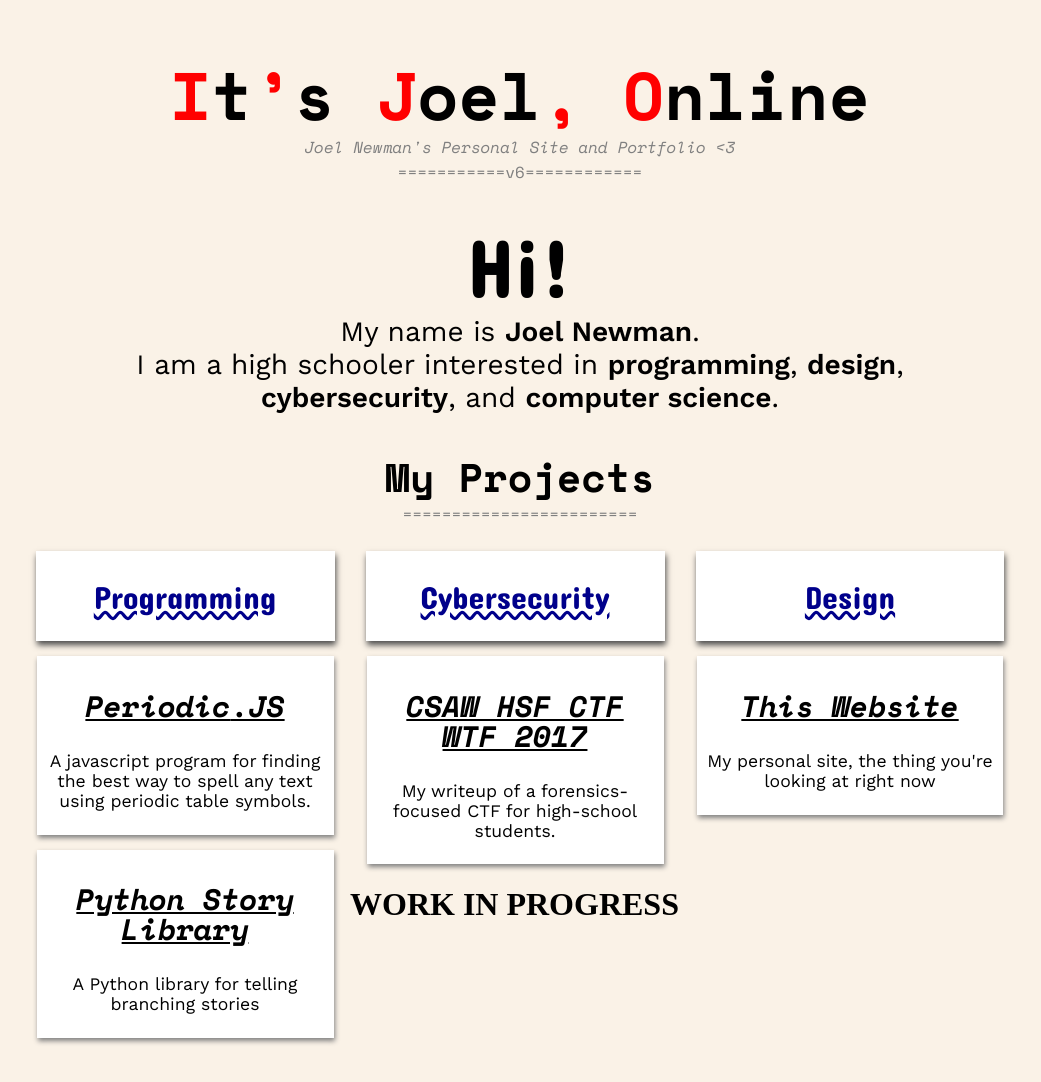
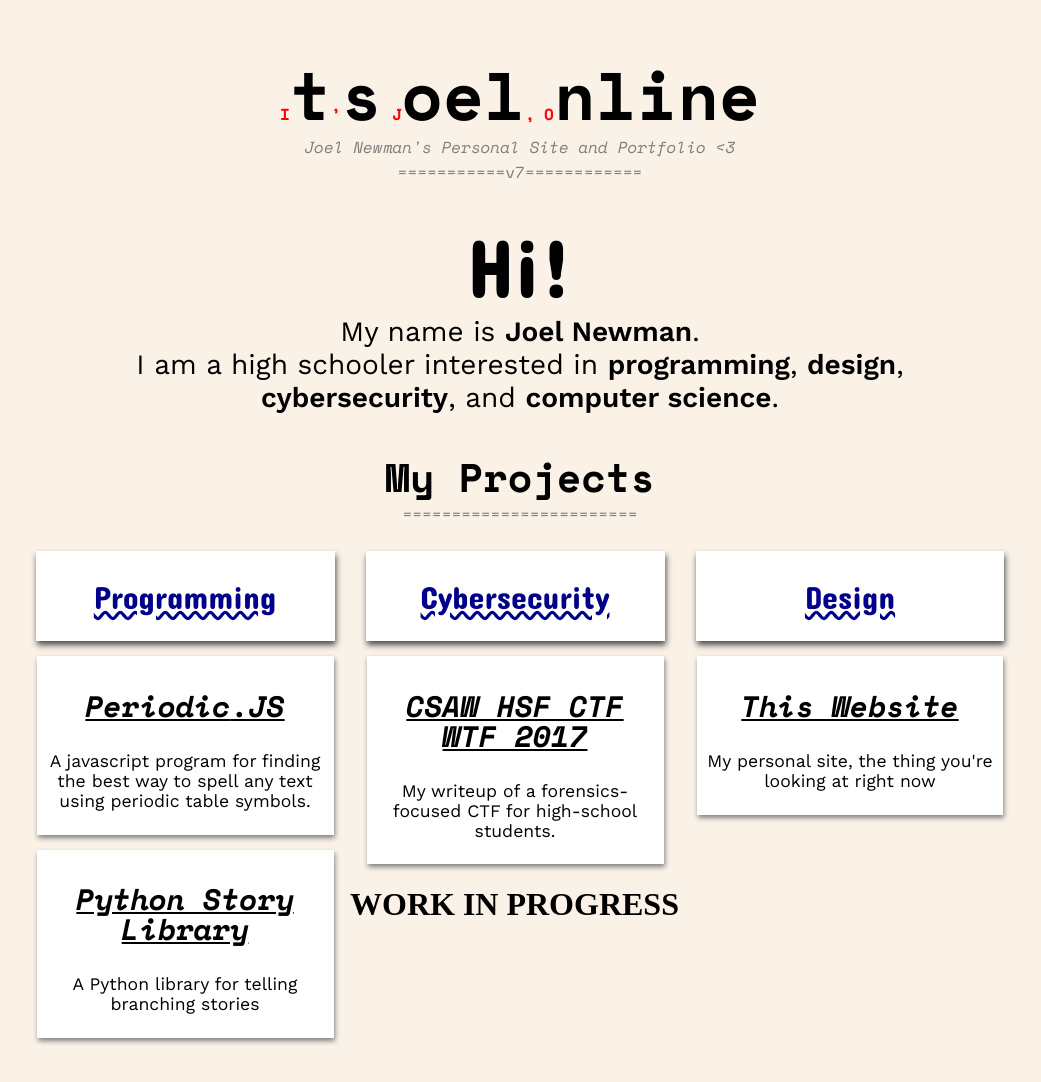
Before and after one commit to itsjoel/itsjoel.github.io, a Jekyll site: the page built from index.md, in a window 1280 px wide. Shown: the whole page, without its empty margins (120-1161 px from the left). Built offline with Jekyll 4.4.1, drawn with Linux system fonts in a browser that asks for light colours.

Commit message:
Webkit is really annoying and i can't figure out how to set up a server to test with my phone so I'm just continuously changing it in production because no one cares about this site right now anyway

```diff
--- a/_layouts/home.html
+++ b/_layouts/home.html
@@ -16,7 +16,7 @@
         <h1 id="website-title"><span class="start-vis">i</span><span class="start-hid">I</span><span>t</span><span class="start-hid">&rsquo;</span><span>s</span><span class="start-hid">&nbsp;</span><span class="start-vis">j</span><span class="start-hid">J</span><span>oel</span><span class="start-vis">.</span><span class="start-hid">,&nbsp;</span><span class="start-vis">o</span><span class="start-hid">O</span><span>nline</span>
         </h1>
         <p class="subtitle">{{ page.subtitle }}</p>
-        <p class="underline">===========v6============</p>
+        <p class="underline">===========v7============</p>
     </header>
     {{ content }}
     <div id="project-header">
--- a/assets/style/home.css
+++ b/assets/style/home.css
@@ -155,13 +155,13 @@
 
 @keyframes appear {
   0% {
-    font-size: 0%;
+    font-size: 0;
     opacity: 0;
     -webkit-transform: scale(0, 1);
             transform: scale(0, 1)
   }
   100% {
-    font-size: 100%;
+    font-size: initial;
     width: initial;
     -webkit-transform: scale(1, 1);
             transform: scale(1, 1);
```
